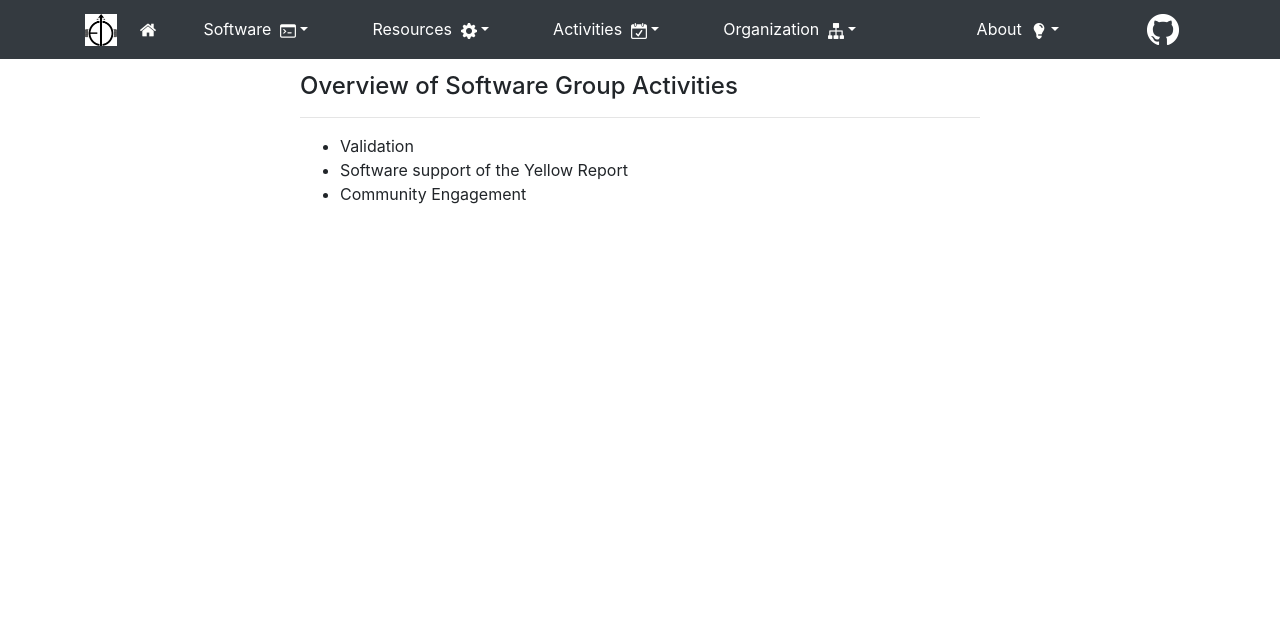
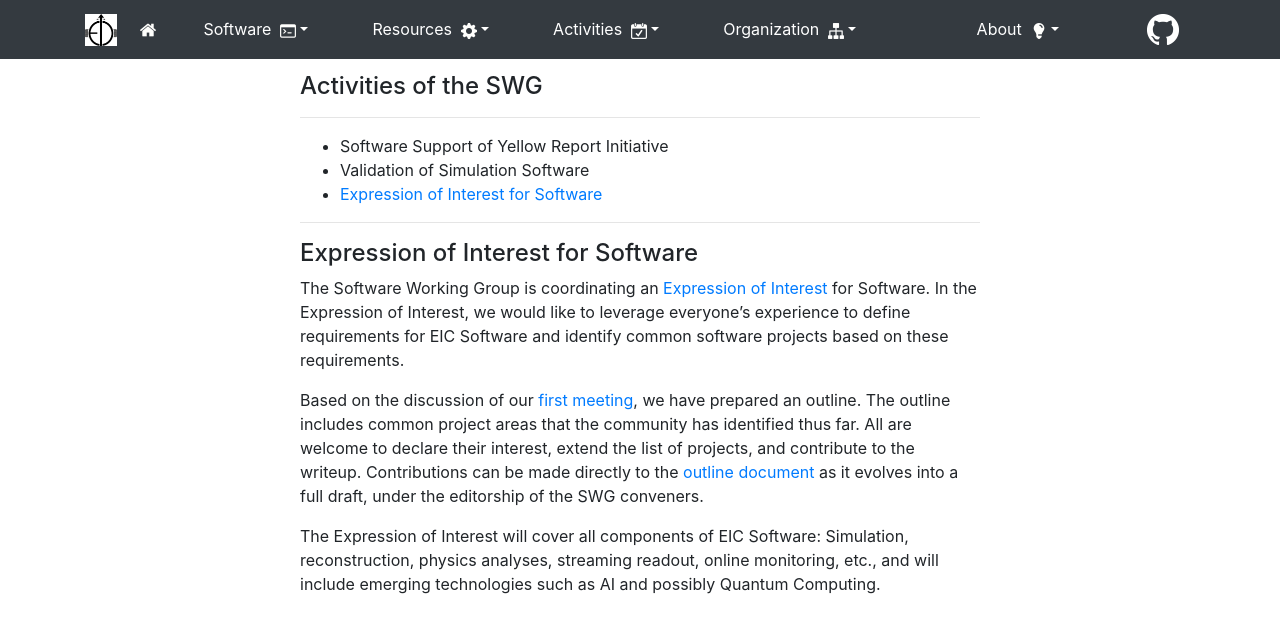
Before and after one commit to kkauder/eic.github.io, a Jekyll site: the page built from _activities/overview.md, in a window 1280 px wide. Shown: the top 633 px of the page. Built offline with Jekyll 4.4.1, drawn with Linux system fonts in a browser that asks for light colours; nearby versions of some CDN libraries.

Commit message:
Added a summary of the EOI activity.

```diff
--- a/_activities/overview.md
+++ b/_activities/overview.md
@@ -1,11 +1,36 @@
 ---
-title: Overview of Software Group Activities
+title: Activities of the SWG
 name: overview
 layout: default
 ---
 
 {% include layouts/title.md %}
 
-* Validation
-* Software support of the Yellow Report
-* Community Engagement
+* Software Support of Yellow Report Initiative
+* Validation of Simulation Software
+* [Expression of Interest for Software](#eoi)
+
+---
+
+#### Expression of Interest for Software {#eoi}
+
+The Software Working Group is coordinating an [Expression of
+Interest](https://www.bnl.gov/eic/EOI.php) for Software. In the
+Expression of Interest, we would like to leverage everyone’s
+experience to define requirements for EIC Software and identify common
+software projects based on these requirements.
+
+Based on the discussion of our [first
+meeting](https://indico.bnl.gov/event/9170/), we have prepared an
+outline. The outline includes common project areas that the community
+has identified thus far. All are welcome to declare their interest,
+extend the list of projects, and contribute to the
+writeup. Contributions can be made directly to the [outline
+document](https://docs.google.com/document/d/1nqs2rTH4K8oM9KTpkWfyxOQReRXWnTNfmyuQu-VHbSo/edit?usp=sharing)
+as it evolves into a full draft, under the editorship of the SWG
+conveners.
+
+The Expression of Interest will cover all components of EIC Software:
+Simulation, reconstruction, physics analyses, streaming readout,
+online monitoring, etc., and will include emerging technologies such
+as AI and possibly Quantum Computing.
```
